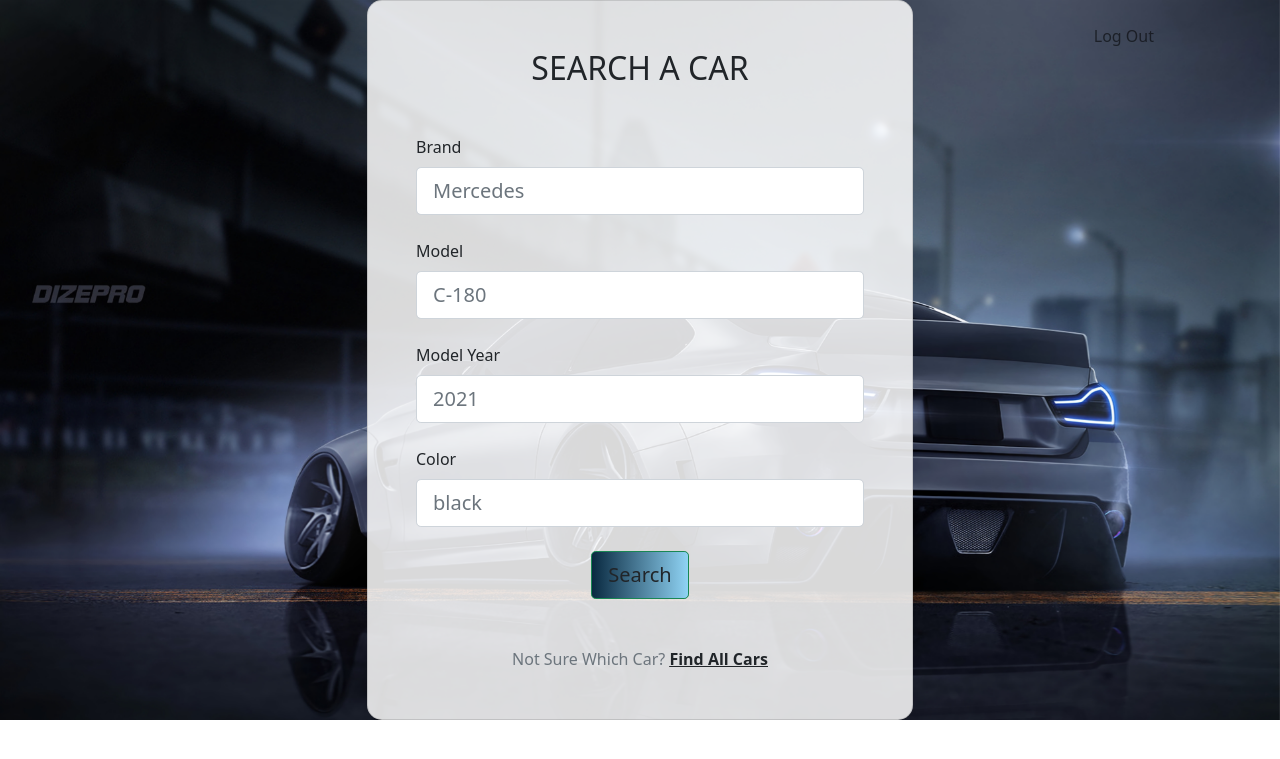
After one commit to yehias21/Car-rental, a Python web app: template templates/customer/customer_home.html in a window 1280 px wide. The commit adds this page. Shown: the top 759 px of the page. Run offline with Jinja, Linux system fonts and the light colour scheme; the template is opened without the code that fills it, so the values that code supplies are empty.

Commit message:
Customer : logout, home, cars page.

```diff
--- a/__init__.py
+++ b/__init__.py
@@ -1,4 +1,4 @@
-from flask import Flask, render_template,session
+from flask import Flask, render_template, session
 
 
 def create_app():
@@ -6,13 +6,15 @@ def create_app():
     app.config.from_mapping(
         SECRET_KEY='dev'
     )
-    from . import auth, admin, customer
+    from . import auth, admin, customer, car
     app.register_blueprint(auth.bp)
     app.register_blueprint(admin.bp)
     app.register_blueprint(customer.bp)
+    app.register_blueprint(car.bp)
 
     @app.route("/")
     def index():
         return render_template("index.html")
 
+
     return app
--- a/templates/auth/login.html
+++ b/templates/auth/login.html
@@ -1,6 +1,6 @@
 {% extends "layout.html" %}
 {% block body %}
-    <section class="vh-100 bg-image" style="background-image: url('/static/carbackground.jpg');
+    <section  style="background-image: url('/static/carbackground.jpg');
   background-repeat: no-repeat;
   background-attachment: fixed;
   background-size: cover;">
@@ -33,7 +33,7 @@
                                         <button type="submit" class="btn btn-success btn-block btn-lg gradient-custom-4 text-body" name="login">Login</button>
                                     </div>
 
-                                    <p class="text-center text-muted mt-5 mb-0">Do not have an account? <a href="/" class="fw-bold text-body"><u>Register here</u></a></p>
+                                    <p class="text-center text-muted mt-5 mb-0">Do not have an account? <a href="/auth/register" class="fw-bold text-body"><u>Register here</u></a></p>
 
                                 </form>
 
--- a/templates/auth/register.html
+++ b/templates/auth/register.html
@@ -90,5 +90,4 @@
             </div>
         </div>
     </section>
-
 {% endblock %}
--- /dev/null
+++ b/templates/customer/customer_home.html
@@ -0,0 +1,65 @@
+{% extends "layout.html" %}
+{% block body %}
+
+    <section  style="background-image: url('/static/carbackground.jpg');
+  background-repeat: no-repeat;
+  background-attachment: fixed;
+  background-size: cover;">
+        <nav class="navbar navbar-expand-lg navbar-light fixed-top py-3" id="mainNav">
+            <div class="container px-4 px-lg-5">
+                <button class="navbar-toggler navbar-toggler-right" type="button" data-bs-toggle="collapse" data-bs-target="#navbarResponsive" aria-controls="navbarResponsive" aria-expanded="false" aria-label="Toggle navigation"><span class="navbar-toggler-icon"></span></button>
+                <div class="collapse navbar-collapse" id="navbarResponsive">
+                    <ul class="navbar-nav ms-auto my-2 my-lg-0">
+                        <li class="nav-item"><a class="nav-link" href="/customer/logout">Log Out</a></li>
+                    </ul>
+                </div>
+            </div>
+        </nav>
+        <div class="mask d-flex align-items-center h-100">
+            <div class="container h-100">
+                <div class="row d-flex justify-content-center align-items-center h-100">
+                    <div class="col-12 col-md-9 col-lg-7 col-xl-6">
+                        <div class="card" style="border-radius: 15px; background-color: rgba(255,255,255,0.85);">
+                            <div class="card-body p-5">
+                                <h2 class="text-uppercase text-center mb-5">Search A Car</h2>
+
+                                <form method="post">
+
+
+                                    <div class="form-outline mb-4">
+                                        <label class="form-label" for="form3Example1cg">Brand</label>
+                                        <input type="text" id="form3Example1cg" placeholder="Mercedes" class="form-control form-control-lg" name="brand" required>
+                                    </div>
+
+                                    <div class="form-outline mb-4">
+                                        <label class="form-label" for="form3Example1cg">Model</label>
+                                        <input type="text" id="form3Example1cg" placeholder="C-180" class="form-control form-control-lg" name="model" required>
+                                    </div>
+
+                                    <div class="form-outline mb-4">
+                                        <label class="form-label" for="form3Example1cg">Model Year</label>
+                                        <input type="text" id="form3Example1cg" placeholder="2021" class="form-control form-control-lg" name="model_year" required>
+                                    </div>
+
+                                    <div class="form-outline mb-4">
+                                        <label class="form-label" for="form3Example3cg">Color</label>
+                                        <input type="text" id="form3Example3cg" placeholder="black" class="form-control form-control-lg" name="color" required>
+                                    </div>
+
+                                    <div class="d-flex justify-content-center">
+                                        <button type="submit" class="btn btn-success btn-block btn-lg gradient-custom-4 text-body" name="register">Search</button>
+                                    </div>
+
+                                    <p class="text-center text-muted mt-5 mb-0">Not Sure Which Car? <a href="/car/cars" class="fw-bold text-body"><u>Find All Cars</u></a></p>
+
+                                </form>
+
+                            </div>
+                        </div>
+                    </div>
+                </div>
+            </div>
+        </div>
+    </section>
+
+{% endblock %}
--- a/templates/layout.html
+++ b/templates/layout.html
@@ -8,7 +8,7 @@
 
 </head>
 <body>
-    {% block body %}
-    {% endblock %}
+        {% block body %}
+        {% endblock %}
 </body>
 </html>
```
Also changed, not shown: app.py (added, +12 -0 lines), auth.py (+12 -13 lines), car.py (added, +14 -0 lines), customer.py (+5 -7 lines), deleted.py (added, +83 -0 lines), templates/admin/admin_home.html (added, +27 -0 lines).
